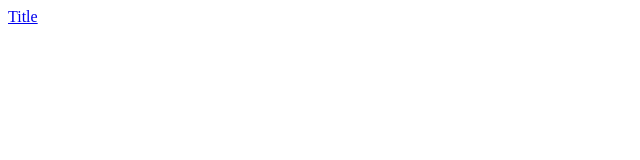
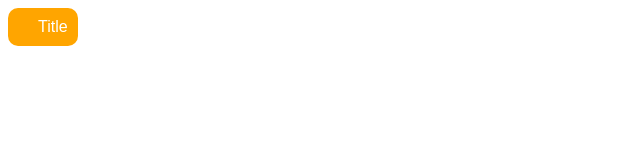
Before and after one commit to GorgonFreeman/bookmarklets, a plain HTML site: page index.html in a window 1280 px wide. Shown: the whole page, without its empty margins (0-640 px from the left). Drawn offline with Linux system fonts and the light colour scheme.

Commit message:
styles initial

```diff
--- a/index.html
+++ b/index.html
@@ -1,5 +1,6 @@
 <html>
   <head>
+    <link rel="stylesheet" type="text/css" href="/styles.css">
   </head>
   <body>
     <a id="bookmarklet-a" class="bookmarklet" href="javascript:(function()%7Bfunction%20copyToClipboard(str)%20%7B%0A%20%20const%20el%20%3D%20document.createElement('textarea')%3B%0A%20%20el.value%20%3D%20str%3B%0A%20%20el.setAttribute('readonly'%2C%20'')%3B%0A%20%20el.style.position%20%3D%20'absolute'%3B%0A%20%20el.style.left%20%3D%20'-9999px'%3B%0A%20%20document.body.appendChild(el)%3B%0A%20%20el.select()%3B%0A%20%20document.execCommand('copy')%3B%0A%20%20document.body.removeChild(el)%3B%0A%7D%3B%0A%0Aconst%20params%20%3D%20new%20Proxy(new%20URLSearchParams(window.location.search)%2C%20%7B%0A%20%20get%3A%20(searchParams%2C%20prop)%20%3D%3E%20searchParams.get(prop)%2C%0A%7D)%3B%0A%0Aconst%20getAndUseProductInfo%20%3D%20async%20()%20%3D%3E%20%7B%0A%20%20const%20variantParam%20%3D%20params.variant%3B%0A%20%20const%20%7B%20origin%2C%20pathname%20%7D%20%3D%20location%3B%0A%20%20const%20productJSONURL%20%3D%20%60%24%7B%20origin%20%7D%24%7B%20pathname%20%7D.json%60%3B%0A%20%20const%20response%20%3D%20await%20fetch(productJSONURL)%3B%0A%20%20const%20data%20%3D%20await%20response.json()%3B%0A%0A%20%20const%20variant%20%3D%20data.product.variants.find(v%20%3D%3E%20v.id%20%3D%3D%20variantParam)%3B%0A%20%20const%20%7B%20sku%20%7D%20%3D%20variant%3B%0A%20%20console.log('SKU%20of%20current%20variant%3A'%2C%20sku)%3B%0A%20%20copyToClipboard(sku)%3B%0A%7D%0A%0AgetAndUseProductInfo()%3B%7D)()%3B">Title</a>
--- /dev/null
+++ b/styles.css
@@ -0,0 +1,26 @@
+:root {
+  --bg_colour: white;
+  --bookmarklet_colour: orange;
+}
+
+@media (prefers-color-scheme: dark) {
+  :root {
+    --bg_colour: #2f2f33;
+    --bookmarklet_colour: orange;
+  }
+}
+
+html {
+  background-color: var(--bg_colour);
+}
+
+.bookmarklet {
+  background-color: var(--bookmarklet_colour);
+  padding: 10px;
+  border-radius: 10px;
+  padding-left: 30px;
+  color: white;
+  text-decoration: none;
+  font-family: sans-serif;
+  display: inline-block;
+}
```
